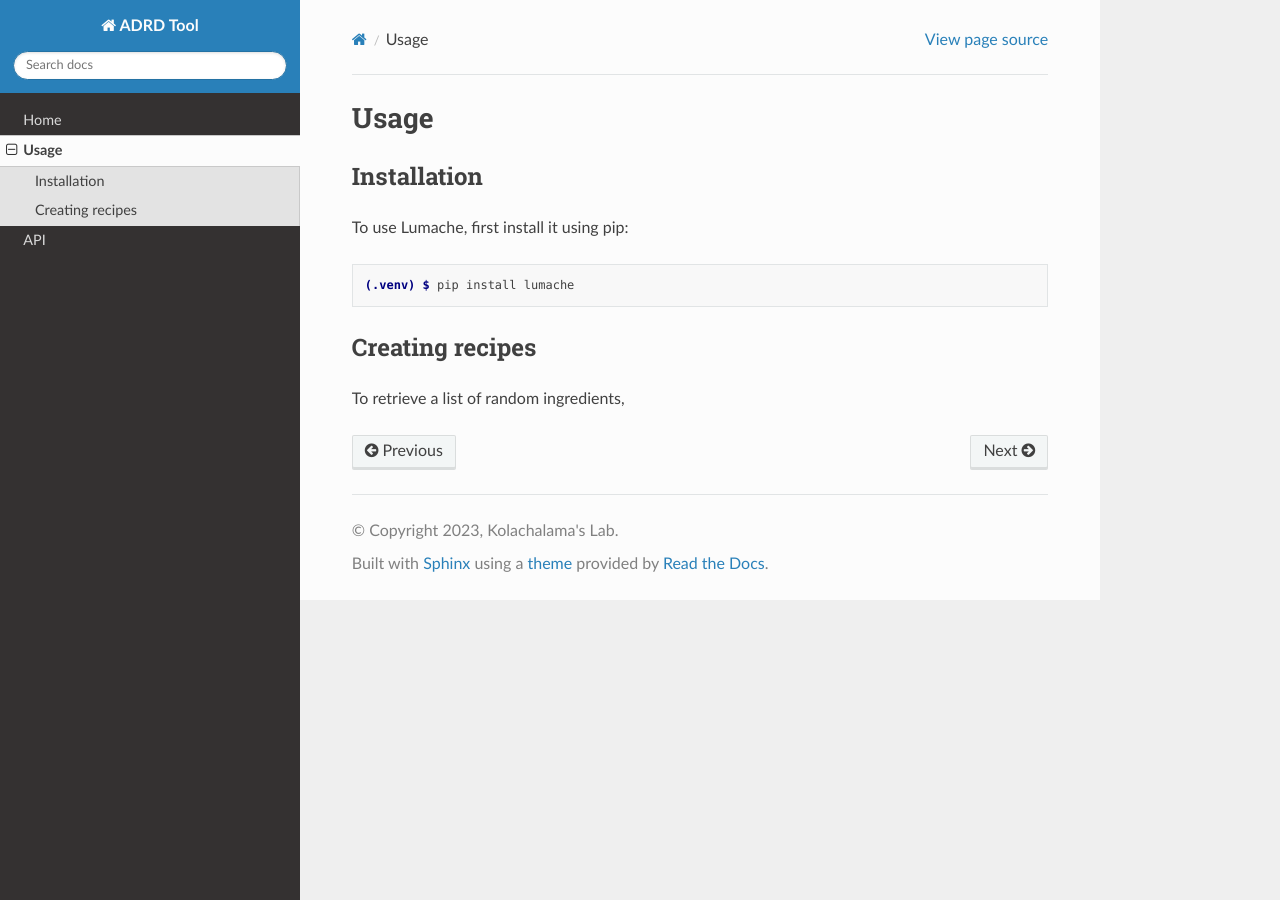
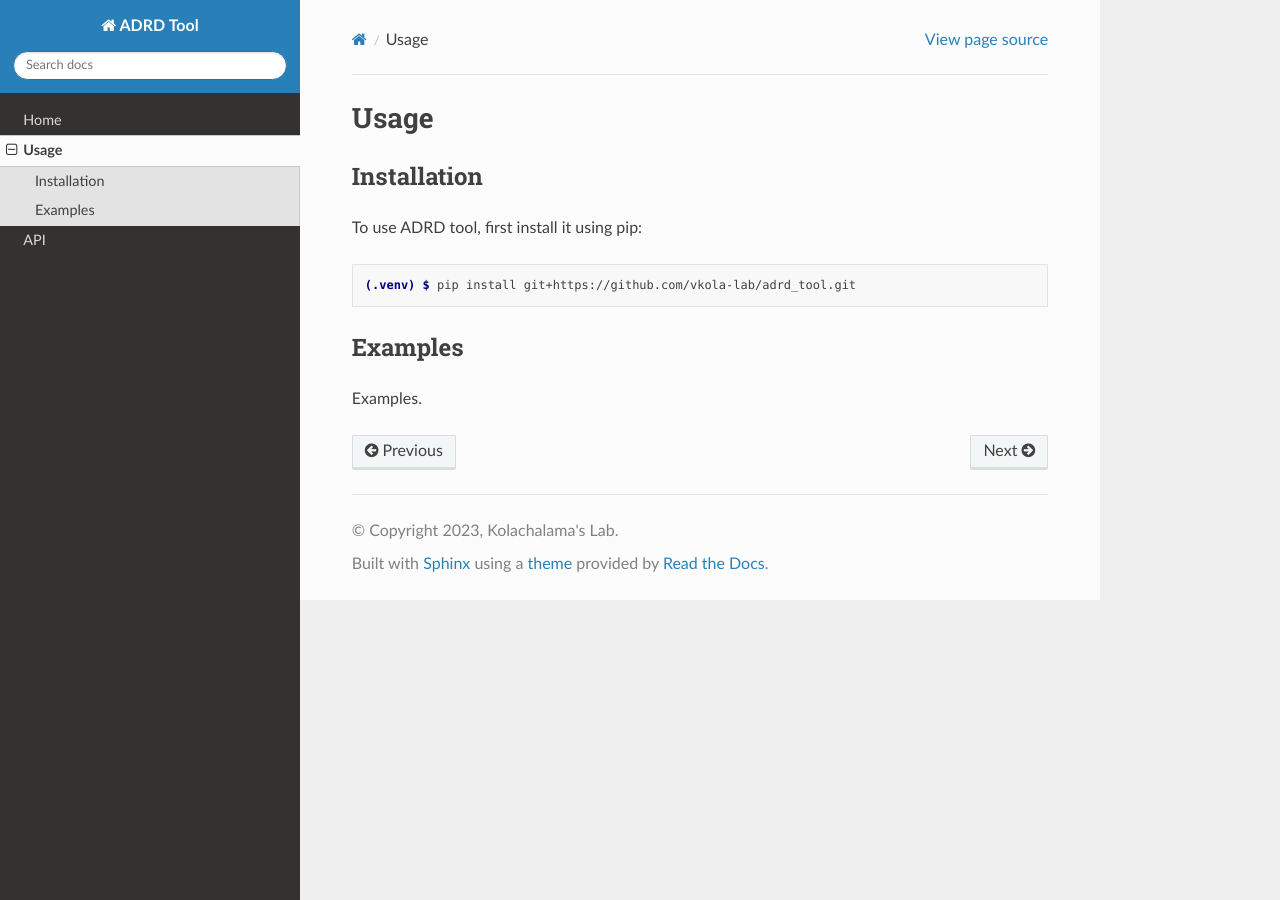
Before and after one commit to varuna-ja/adrd_tool_varuna, a Sphinx documentation site: the page built from docs/usage.rst, in a window 1280 px wide. Built offline with Sphinx 7.4.7 and the Read the Docs theme 2.0.0, drawn with Linux system fonts in a browser that asks for light colours.

Commit message:
update doc

```diff
--- a/docs/usage.rst
+++ b/docs/usage.rst
@@ -6,18 +6,25 @@ Usage
 Installation
 ------------
 
-To use Lumache, first install it using pip:
+To use ADRD tool, first install it using pip:
 
 .. code-block:: console
 
-   (.venv) $ pip install lumache
+   (.venv) $ pip install git+https://github.com/vkola-lab/adrd_tool.git
 
-Creating recipes
-----------------
+.. _examples
 
-To retrieve a list of random ingredients,
+Examples
+--------
+
+Examples.
 
 ..
+   Creating recipes
+   ----------------
+
+   To retrieve a list of random ingredients,
+
    you can use the ``lumache.get_random_ingredients()`` function:
 
    .. autofunction:: lumache.get_random_ingredients
```
